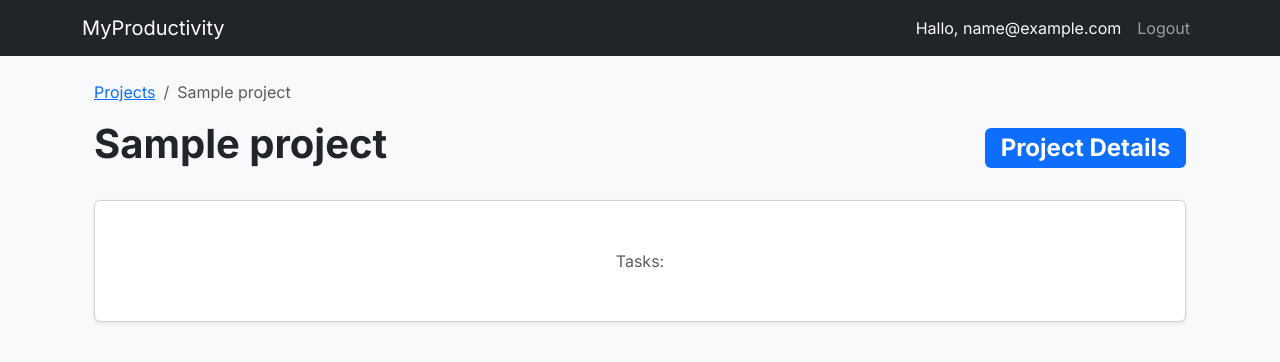
After one commit to aculaxxl/MyProductivity, a Django app: page /projects/1/ in a window 1280 px wide. The commit adds this page. Shown: the top 362 px of the page. Run offline with Django 5.2, Linux system fonts and the light colour scheme; a user stored in the database is signed in; tables that the repository leaves empty hold one stand-in row (values such as "Sample post").

Commit message:
Feat: added ability ti click on a project

```diff
--- a/apps/tasks/urls.py
+++ b/apps/tasks/urls.py
@@ -1,10 +1,10 @@
 from django.urls import path
-from .views import ProjectListView, ProjectCreateView
+from .views import ProjectListView, ProjectCreateView, ProjectDetailView
 
 app_name = 'tasks'
 
 urlpatterns = [
     path('', ProjectListView.as_view(), name='project-list'),
     path('projects/create/', ProjectCreateView.as_view(), name='project-create'),
-
+    path('projects/<int:pk>/', ProjectDetailView.as_view(), name='project-detail'),
 ]
--- a/apps/tasks/views.py
+++ b/apps/tasks/views.py
@@ -1,5 +1,5 @@
 from django.shortcuts import render
-from django.views.generic import ListView, CreateView
+from django.views.generic import ListView, CreateView, DetailView
 from django.contrib.auth.mixins import LoginRequiredMixin
 from .models import Project
 from .forms import ProjectForm
@@ -49,3 +49,10 @@ class ProjectCreateView(LoginRequiredMixin, CreateView):
         response['HX-Retarget'] = '#project-form-container'
         response['HX-Reswap'] = 'outerHTML'
         return response
+
+class ProjectDetailView(LoginRequiredMixin, DetailView):
+    model = Project
+    template_name = 'tasks/project_detail.html'
+    context_object_name = 'project'
+    def get_queryset(self):
+        return Project.objects.filter(user=self.request.user)
--- /dev/null
+++ b/templates/tasks/project_detail.html
@@ -0,0 +1,21 @@
+{% extends "base.html" %}
+
+{% block content %}
+<div class="container mt-4">
+    <nav aria-label="breadcrumb">
+        <ol class="breadcrumb">
+            <li class="breadcrumb-item"><a href="{% url 'tasks:project-list' %}">Projects</a></li>
+            <li class="breadcrumb-item active">{{ project.name }}</li>
+        </ol>
+    </nav>
+
+    <div class="d-flex justify-content-between align-items-center mb-4">
+        <h1 class="fw-bold">{{ project.name }}</h1>
+        <span class="badge bg-primary fs-4">Project Details</span>
+    </div>
+
+    <div class="card shadow-sm p-5 text-center">
+        <p class="text-muted mb-0">Tasks:</p>
+    </div>
+</div>
+{% endblock %}
```
Also changed, not shown: templates/tasks/project_element.html (+4 -3 lines).
